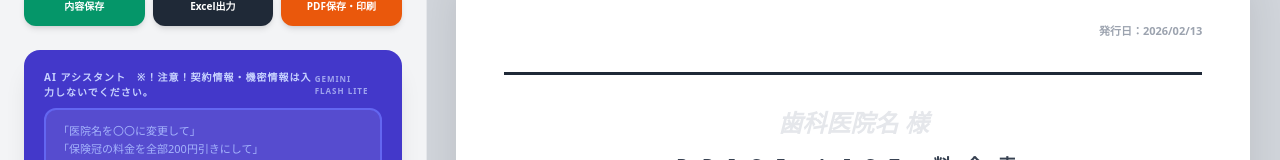
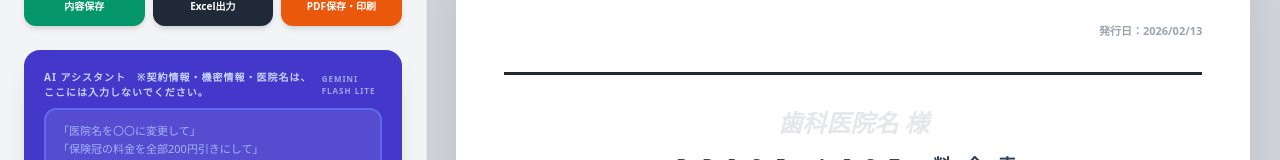
Before and after one commit to mystarz260116/mystarz-pricelist, a React (Vite) app: page / in a window 1280 px wide. Shown: the part 135-295 px from the top of the page. Built offline with nearby package versions, Linux system fonts and the light colour scheme.

Commit message:
feat: Refine AI assistant input guidance
Update AI assistant instructions to explicitly exclude hospital names in addition to contractual and confidential information. This clarifies usage and prevents potential data privacy issues.

```diff
--- a/App.tsx
+++ b/App.tsx
@@ -305,7 +305,7 @@ const App: React.FC = () => {
 
         <div className="mb-8 bg-indigo-700 p-5 rounded-2xl shadow-xl text-white">
           <label className="text-[10px] font-black mb-2 flex justify-between items-center text-indigo-200 uppercase tracking-widest">
-            <span>AI アシスタント　※！注意！契約情報・機密情報は入力しないでください。</span>
+            <span>AI アシスタント　※契約情報・機密情報・医院名は、ここには入力しないでください。</span>
             <span className="text-[8px] opacity-70 font-bold">Gemini Flash Lite</span>
           </label>
           <textarea
```
